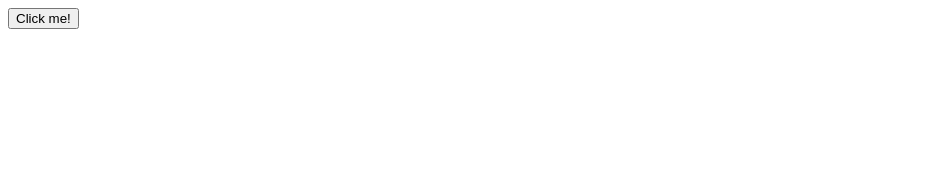
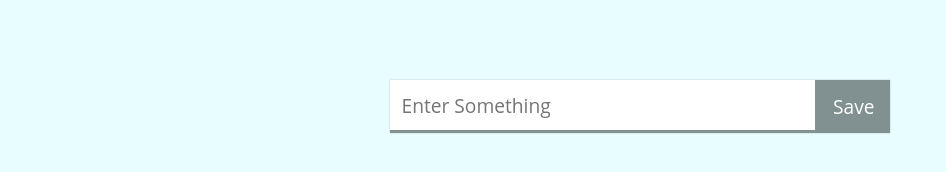
Before and after one commit to NachiketaVadera/webview-message-passing, a plain HTML site: page index.html in a window 1280 px wide. Shown: the whole page, without its empty margins (0-946 px from the left). Drawn offline with nearby package versions, Linux system fonts and the light colour scheme.

Commit message:
Update index.html

```diff
--- a/index.html
+++ b/index.html
@@ -7,11 +7,72 @@
 
     <script>
       function passMessage() {
-        Android.notify("Hello world", JSON.stringify({ code: 200 }));
+        const value = document.getElementById("searchterm").value;
+        Android.notify(
+          value == "" ? "<empty>" : value,
+          JSON.stringify({ code: 200, message: value })
+        );
       }
     </script>
+
+    <style>
+      * {
+        margin: 0;
+        padding: 0;
+        font: 12pt Arial;
+      }
+
+      body {
+        background-color: #e8fdff;
+      }
+
+      .field {
+        display: flex;
+        position: realtive;
+        margin: 5em auto;
+        width: 500px;
+        flex-direction: row;
+        -moz-box-shadow: 0px 0px 2px 0px rgba(0, 0, 0, 0.2);
+        -webkit-box-shadow: 0px 0px 2px 0px rgba(0, 0, 0, 0.2);
+        box-shadow: 0px 0px 2px 0px rgba(0, 0, 0, 0.2);
+      }
+
+      .field > input[type="text"],
+      .field > button {
+        display: block;
+        font: 1.2em "Open sans";
+      }
+
+      .field > input[type="text"] {
+        flex: 1;
+        padding: 0.6em;
+        border: 0.2em solid #819090;
+        border-left: none;
+        border-top: none;
+      }
+
+      .field > button {
+        padding: 0.6em 0.8em;
+        background-color: #819090;
+        color: #fff;
+        border: none;
+      }
+    </style>
   </head>
   <body>
-    <button onclick="passMessage()">Click me!</button>
+    <div class="field" id="searchform">
+      <input
+        type="text"
+        id="searchterm"
+        placeholder="Enter Something"
+        required
+      />
+      <button type="button" id="search" onclick="passMessage()">Save</button>
+    </div>
+
+    <script
+      class="cssdeck"
+      src="//cdnjs.cloudflare.com/ajax/libs/jquery/1.8.0/jquery.min.js"
+    ></script>
   </body>
 </html>
```
